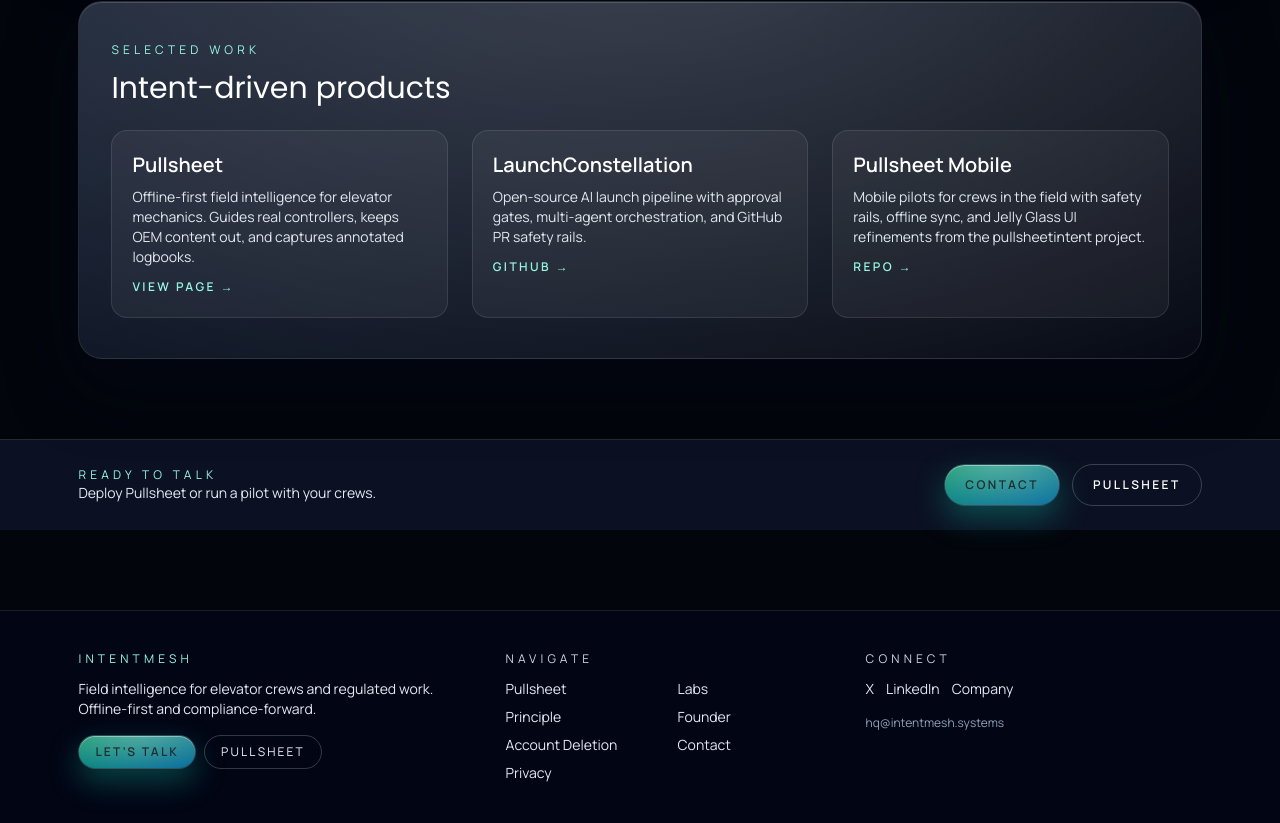
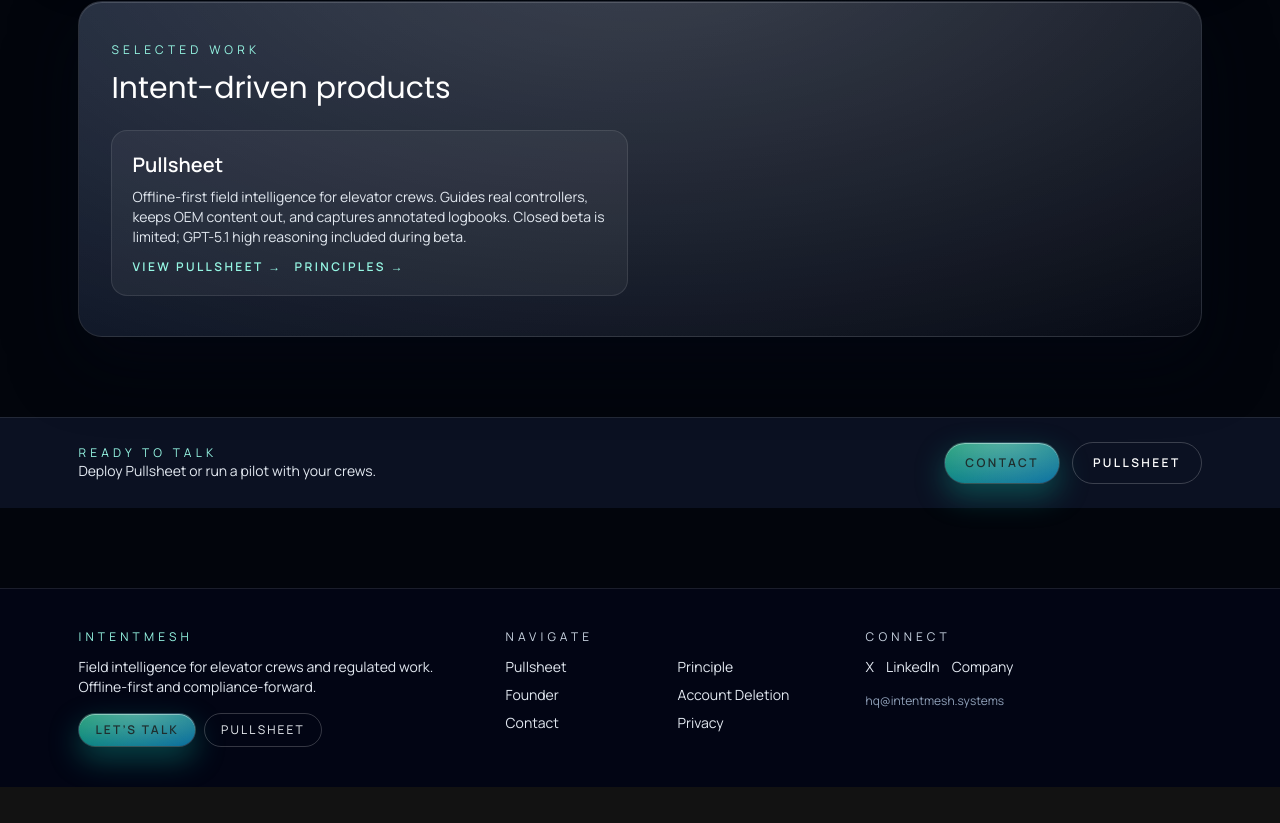
Before and after one commit to joshuaworth/intentmesh-site, a Next.js app: page /founder in a window 1280 px wide. Shown: the part 1220-2043 px from the top of the page. After the commit the page ends 2007 px from the top, so only its background shows below. Built offline with nearby package versions, Linux system fonts and the light colour scheme.

Commit message:
Focus site on Pullsheet closed beta

```diff
--- a/src/app/contact/page.tsx
+++ b/src/app/contact/page.tsx
@@ -25,8 +25,8 @@
             Talk to IntentMesh.
           </h1>
           <p className="mt-5 max-w-3xl text-lg text-slate-200">
-            Pullsheet pilots, safety reviews, AI for regulated trades, or investment conversations. Tell us what you need and
-            we’ll respond quickly.
+            Pullsheet closed beta access (iOS TestFlight or Android Play Store), safety reviews, AI for regulated trades, or
+            investment conversations. Tell us what you need and we’ll respond quickly.
           </p>
           <p className="mt-3 max-w-3xl text-sm text-slate-300">
             We keep responses OEM-clean, actionable, and aligned to the realities of the field.
--- a/src/app/founder/page.tsx
+++ b/src/app/founder/page.tsx
@@ -5,11 +5,11 @@
 export const metadata: Metadata = {
   title: "Founder | IntentMesh",
   description:
-    "Joshua Worth, founder of IntentMesh. Building Pullsheet and field intelligence systems for regulated, offline work.",
+    "Joshua Worth, founder of IntentMesh. Building Pullsheet and field intelligence systems for regulated, offline work. Closed beta available by request.",
   openGraph: {
     title: "Founder | IntentMesh",
     description:
-      "Meet Joshua Worth, founder of IntentMesh and builder of Pullsheet, offline-first AI for elevator crews and regulated trades.",
+      "Meet Joshua Worth, founder of IntentMesh and builder of Pullsheet, offline-first AI for elevator crews and regulated trades. Closed beta available by request.",
     url: "https://intentmesh.systems/founder",
     images: ["/og-intentmesh.png"],
   },
@@ -30,7 +30,7 @@
             </h1>
             <p className="mt-4 max-w-3xl text-lg text-slate-200">
             Founder of IntentMesh and builder of Pullsheet. The goal: keep crews fast, compliant, and confident. Offline, on
-            real controllers, with AI that respects the work.
+            real controllers, with AI that respects the work. Closed beta is limited and currently free; the product will be paid at launch.
             </p>
             <p className="mt-3 max-w-3xl text-sm text-slate-300">
               Joshua leads IntentMesh LLC, an AI systems shop focused on regulated, high-stakes environments. The mission:
@@ -118,41 +118,20 @@
         <div className="jelly-surface px-8 py-10">
           <p className="text-xs uppercase tracking-[0.35em] text-teal-200">Selected work</p>
           <h2 className="mt-3 text-3xl font-headline">Intent-driven products</h2>
-          <div className="mt-6 grid gap-6 md:grid-cols-3">
+          <div className="mt-6 grid gap-6 md:grid-cols-2">
             <article className="rounded-2xl border border-white/10 bg-white/5 p-5">
               <h3 className="text-xl font-semibold">Pullsheet</h3>
               <p className="mt-2 text-sm text-slate-200">
-                Offline-first field intelligence for elevator mechanics. Guides real controllers, keeps OEM content out, and
-                captures annotated logbooks.
+                Offline-first field intelligence for elevator crews. Guides real controllers, keeps OEM content out, and captures annotated logbooks. Closed beta is limited; GPT-5.1 high reasoning included during beta.
               </p>
-              <Link href="/pullsheet" className="mt-3 inline-flex text-xs font-semibold uppercase tracking-[0.2em] text-teal-200">
-                View page →
-              </Link>
-            </article>
-            <article className="rounded-2xl border border-white/10 bg-white/5 p-5">
-              <h3 className="text-xl font-semibold">LaunchConstellation</h3>
-              <p className="mt-2 text-sm text-slate-200">
-                Open-source AI launch pipeline with approval gates, multi-agent orchestration, and GitHub PR safety rails.
-              </p>
-              <Link
-                href="https://github.com/joshuaworth/launch-constellation"
-                className="mt-3 inline-flex text-xs font-semibold uppercase tracking-[0.2em] text-teal-200"
-              >
-                GitHub →
-              </Link>
-            </article>
-            <article className="rounded-2xl border border-white/10 bg-white/5 p-5">
-              <h3 className="text-xl font-semibold">Pullsheet Mobile</h3>
-              <p className="mt-2 text-sm text-slate-200">
-                Mobile pilots for crews in the field with safety rails, offline sync, and Jelly Glass UI refinements from the
-                pullsheetintent project.
-              </p>
-              <Link
-                href="https://github.com/joshuaworth/pullsheetintent"
-                className="mt-3 inline-flex text-xs font-semibold uppercase tracking-[0.2em] text-teal-200"
-              >
-                Repo →
-              </Link>
+              <div className="mt-3 flex flex-wrap gap-3 text-xs font-semibold uppercase tracking-[0.2em]">
+                <Link href="/pullsheet" className="text-teal-200">
+                  View Pullsheet →
+                </Link>
+                <Link href="/principle" className="text-teal-200">
+                  Principles →
+                </Link>
+              </div>
             </article>
           </div>
         </div>
--- a/src/app/pullsheet/page.tsx
+++ b/src/app/pullsheet/page.tsx
@@ -8,11 +8,11 @@
 export const metadata: Metadata = {
   title: "Pullsheet | IntentMesh",
   description:
-    "Pullsheet is the offline-ready intent layer for elevator diagnostics, built by Joshua Worth for crews that need legal-clean, controller-specific guidance.",
+    "Pullsheet closed beta: offline-ready elevator diagnostics with GPT-5.1 high reasoning included during beta. Limited seats; request access.",
   openGraph: {
     title: "Pullsheet | IntentMesh",
     description:
-      "Offline-ready elevator diagnostics with annotated capture, AI reasoning, and compliance built in. Designed by active field techs.",
+      "Pullsheet closed beta: offline-ready elevator diagnostics with GPT-5.1 high reasoning included during beta. Limited seats; request access.",
     url: "https://intentmesh.systems/pullsheet",
     images: ["/og-intentmesh.png"],
   },
@@ -27,7 +27,10 @@
       <section className="container-outer pt-28 pb-16" aria-labelledby="pullsheet-hero-title">
         <div className="jelly-surface relative overflow-hidden px-8 py-12">
           <div className="glow-strand" aria-hidden="true" />
-          <p className="text-xs font-semibold uppercase tracking-[0.35em] text-slate-300">Pullsheet</p>
+          <div className="flex flex-wrap items-center gap-3 text-xs font-semibold uppercase tracking-[0.35em] text-slate-300">
+            <span>Pullsheet</span>
+            <span className="rounded-full bg-teal-500/20 px-3 py-1 text-teal-100">Closed Beta</span>
+          </div>
           <h1 id="pullsheet-hero-title" className="mt-4 text-4xl font-headline tracking-tight md:text-5xl">
             AI that respects the work.
           </h1>
@@ -36,14 +39,15 @@
             intelligence into a compounding asset for crews, supervisors, and owners.
           </p>
           <p className="mt-3 max-w-3xl text-sm text-slate-300">
-            Pilots with elevator crews already cut diagnostic time by double digits while keeping OEM material out of the AI loop.
+            Closed beta (iOS TestFlight & Android Play Store). GPT-5.1 high reasoning included during beta and currently free.
+            Seats are limited; product will be paid at launch.
           </p>
           <div className="mt-8 flex flex-wrap gap-4">
             <Link
-              href="https://pullsheet.app"
+              href="mailto:hq@intentmesh.systems?subject=Pullsheet%20Closed%20Beta%20Request&body=Name:%0ACompany:%0AEmail:%0APlatform:%20iOS%20TestFlight%20%2F%20Android%20Play%20Store%20%2F%20Both%0AUse%20case:%0A"
               className="jelly-pill inline-flex items-center justify-center px-6 py-3 text-sm uppercase tracking-[0.2em]"
             >
-              Try Pullsheet
+              Request closed beta access
             </Link>
             <Link
               href="/contact"
@@ -76,15 +80,16 @@
             </p>
             <ul className="mt-4 space-y-2 text-sm text-slate-100">
               <li>• Offline-first guidance with AI stitched to code-verified steps</li>
+              <li>• GPT-5.1 high reasoning included during closed beta (free while it lasts)</li>
               <li>• Safety rails to keep proprietary/OEM material out</li>
-              <li>• Crew-ready on iOS and Android</li>
+              <li>• Crew-ready on iOS TestFlight and Android Play Store</li>
             </ul>
           </div>
           <div>
             <p className="text-xs uppercase tracking-[0.35em] text-teal-200">Get Pullsheet</p>
             <h3 className="mt-3 text-2xl font-semibold">Deploy with your crews</h3>
             <p className="mt-3 text-sm text-slate-200">
-              Book a demo or start a pilot. We’ll align on equipment, compliance, and rollout steps.
+              Request closed beta access. Limited seats, currently free during beta; paid product at launch.
             </p>
             <div className="mt-5 flex flex-wrap gap-3 text-sm">
               <Link href="/contact" className="jelly-pill px-5 py-3 text-xs uppercase tracking-[0.25em]">
@@ -133,6 +138,9 @@
               </Link>
             </div>
           </div>
+          <p className="mt-6 text-sm text-slate-300">
+            Labs are paused while we focus on the Pullsheet closed beta.
+          </p>
         </div>
       </section>
     </main>
--- a/src/components/marketing/Footer.tsx
+++ b/src/components/marketing/Footer.tsx
@@ -2,7 +2,6 @@
 
 const footerLinks = [
   { href: "/pullsheet", label: "Pullsheet" },
-  { href: "/labs", label: "Labs" },
   { href: "/principle", label: "Principle" },
   { href: "/founder", label: "Founder" },
   { href: "/account-deletion", label: "Account Deletion" },
--- a/src/components/marketing/Header.tsx
+++ b/src/components/marketing/Header.tsx
@@ -6,8 +6,6 @@
 
 const navLinks = [
   { href: "/pullsheet", label: "Pullsheet" },
-  { href: "/labs", label: "Labs" },
-  { href: "/principle", label: "Principle" },
   { href: "/founder", label: "Founder" },
   { href: "/contact", label: "Contact" },
   { href: "/privacy", label: "Privacy" },
```
Also changed, not shown: src/app/labs/page.tsx (+5 -68 lines).
